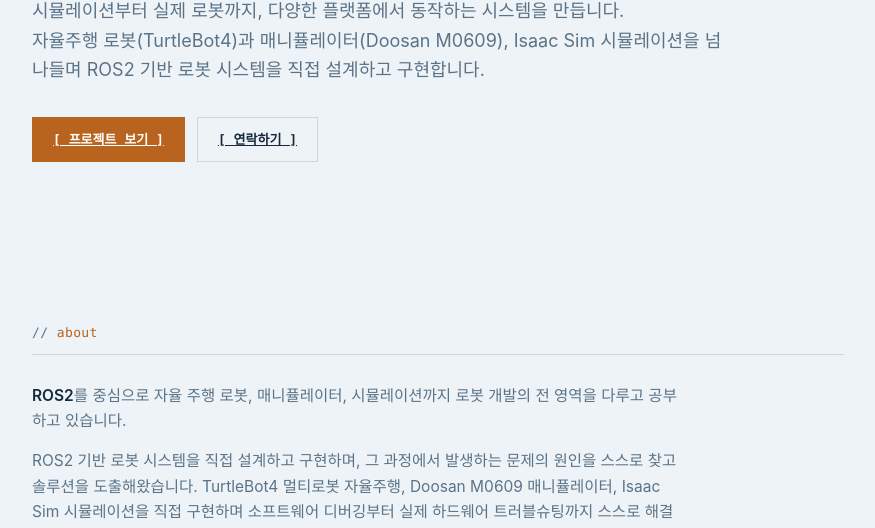
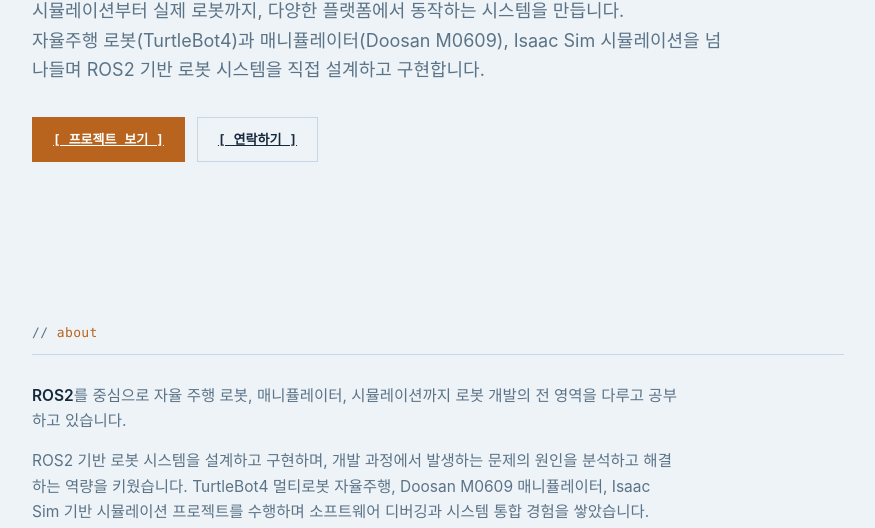
Before and after one commit to dongukl/dongukl.github.io, a plain HTML site: page index.html in a window 1280 px wide. Shown: the part 418-946 px from the top of the page, without its empty margins (202-1077 px from the left). Drawn offline with Linux system fonts and the light colour scheme.

Commit message:
Update ROS2 project description in index.html
Refined description of ROS2 robotics experience and skills.

```diff
--- a/index.html
+++ b/index.html
@@ -377,9 +377,9 @@
       <strong>ROS2</strong>를 중심으로 자율 주행 로봇, 매니퓰레이터, 시뮬레이션까지 로봇 개발의 전 영역을 다루고 공부하고 있습니다.
     </p>
     <p>
-      ROS2 기반 로봇 시스템을 직접 설계하고 구현하며, 그 과정에서 발생하는 문제의 원인을 스스로 찾고 솔루션을 도출해왔습니다.
-      TurtleBot4 멀티로봇 자율주행, Doosan M0609 매니퓰레이터, Isaac Sim 시뮬레이션을 직접 구현하며
-      소프트웨어 디버깅부터 실제 하드웨어 트러블슈팅까지 스스로 해결하는 역량을 키워왔습니다.
+      ROS2 기반 로봇 시스템을 설계하고 구현하며, 개발 과정에서 발생하는 문제의 원인을 분석하고 해결하는 역량을 키웠습니다.
+      TurtleBot4 멀티로봇 자율주행, Doosan M0609 매니퓰레이터, Isaac Sim 기반 시뮬레이션
+      프로젝트를 수행하며 소프트웨어 디버깅과 시스템 통합 경험을 쌓았습니다.
     </p>
   </section>
 
```
